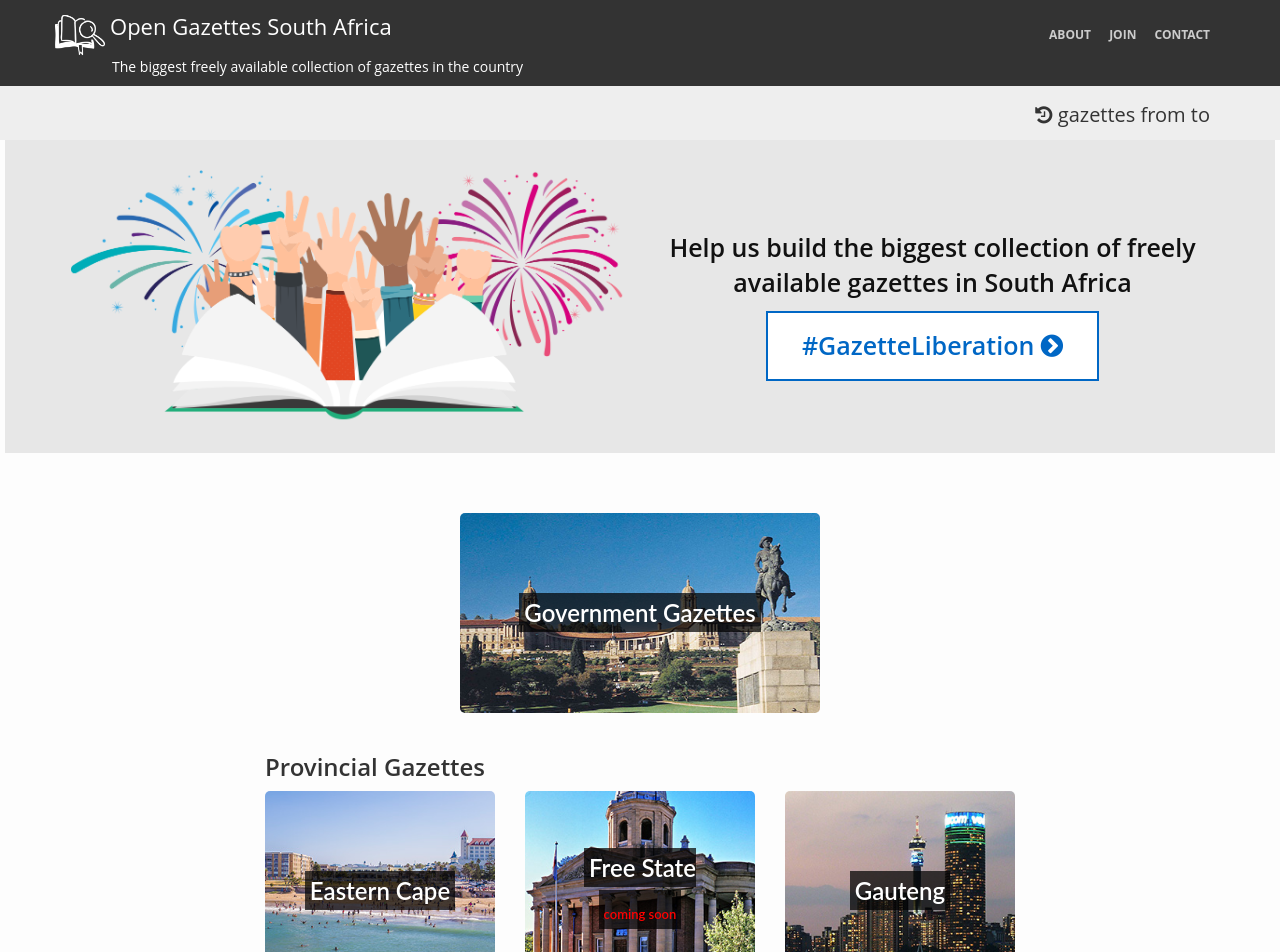
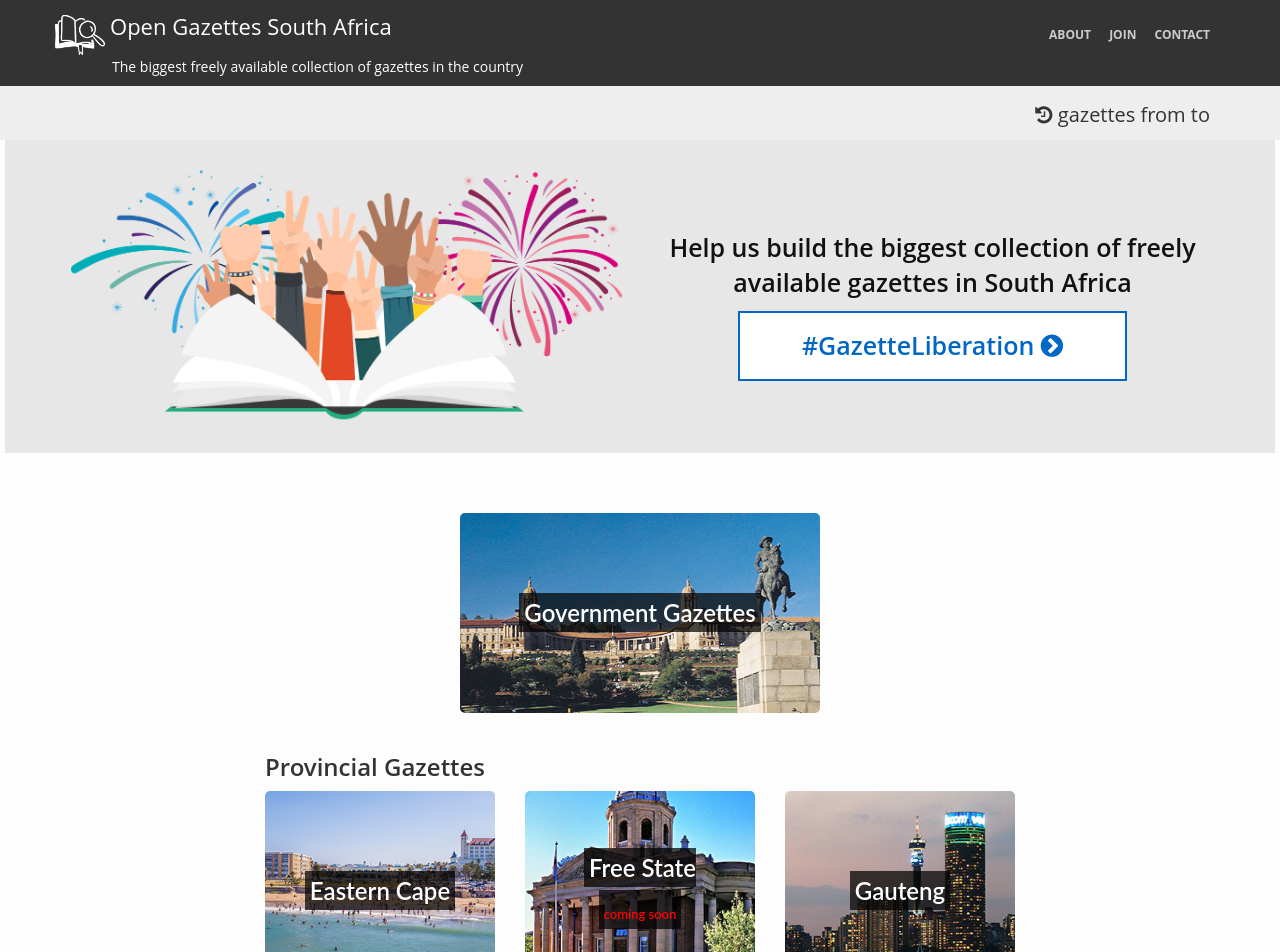
Before and after one commit to OpenUpSA/opengazettes, a Jekyll site: the page built from index.html, in a window 1280 px wide. Shown: the top 952 px of the page. Built offline with Jekyll 4.4.1, drawn with Linux system fonts in a browser that asks for light colours; comment, search, counter and statistics services are not loaded.

Commit message:
fix header banner margins on mobile and tablet views

```diff
--- a/_includes/introduction-cta.html
+++ b/_includes/introduction-cta.html
@@ -9,7 +9,7 @@
 					</div>
 					<div class="col-md-6 cta-message">
 							<p>Help us build the biggest collection of freely available gazettes in South Africa</p>
-							<a href="/join"><p class="join-title">#GazetteLiberation <i class="fa fa-chevron-circle-right" aria-hidden="true"></i></p></a>
+							<a href="/join"><p class="join-title">#GazetteLiberation&nbsp;<i class="fa fa-chevron-circle-right" aria-hidden="true"></i></p></a>
 					</div>
 				</div>
 			</div>
--- a/_sass/site.scss
+++ b/_sass/site.scss
@@ -713,7 +713,7 @@
     color: #0067c5;
     font-weight: 700;
     font-size: 30px;
-    width: 60%;
+    width: 70%;
     margin-left: auto;
     margin-right: auto;
     border: 2px solid #0067c5;
@@ -752,8 +752,11 @@
     .page-tag {
         margin-left: 0px;
     }
+    .introduction {
+        margin-left: -30px;
+        margin-right: -30px;
+    }
 }
-
 
 @media screen and (max-width: 679px) {
     .site-header .navlist ul {
@@ -784,7 +787,7 @@
         padding-top: 0px;
     }
     .banner p {
-        font-size: 16px;
+        font-size: 14px;
     }
     .banner a .fa {
     font-size: 16px;
@@ -795,6 +798,10 @@
     .counter {
         float:left;
         font-size: 18px;
+    }
+    .introduction {
+        margin-left: -15px;
+        margin-right: -15px;
     }
 }
 
```
